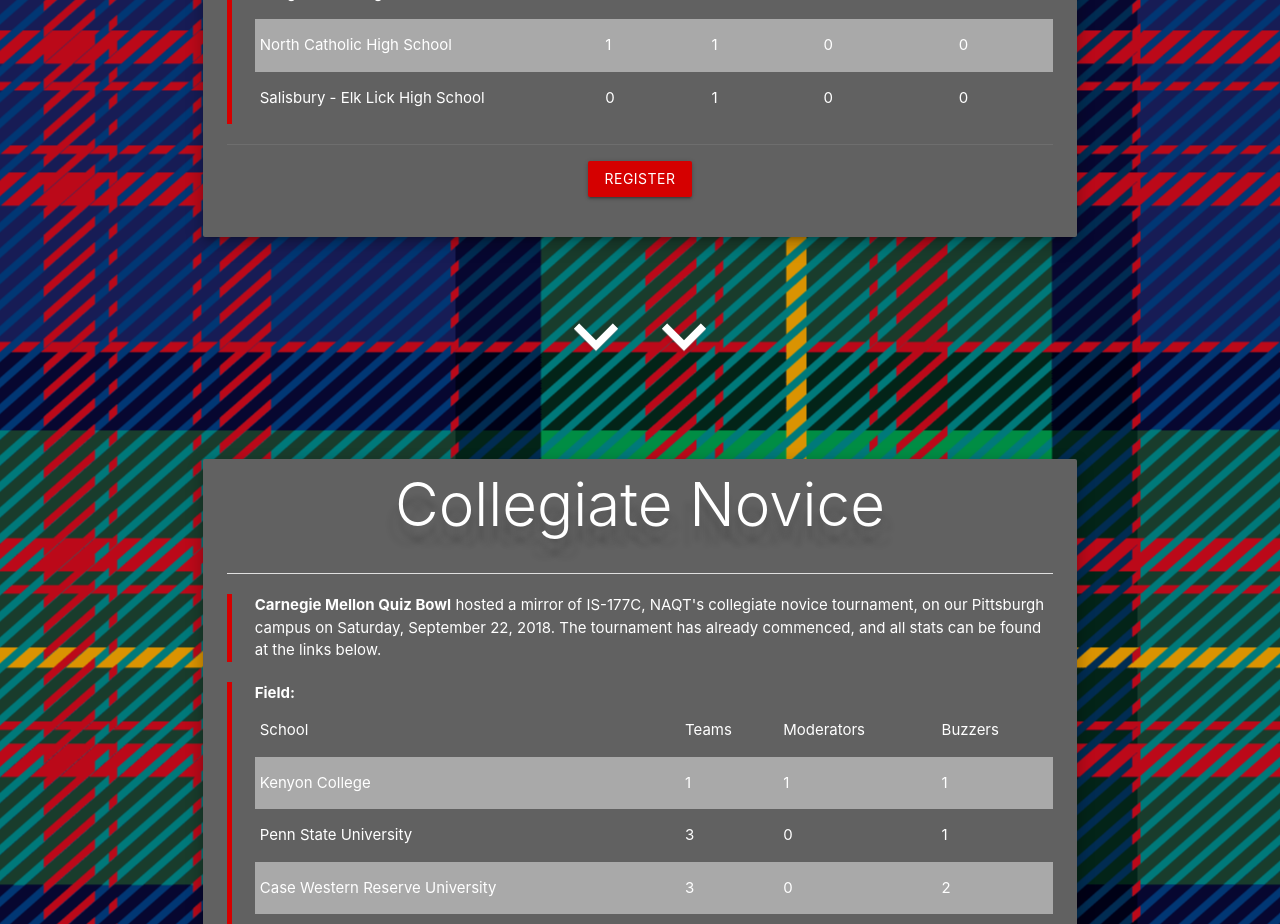
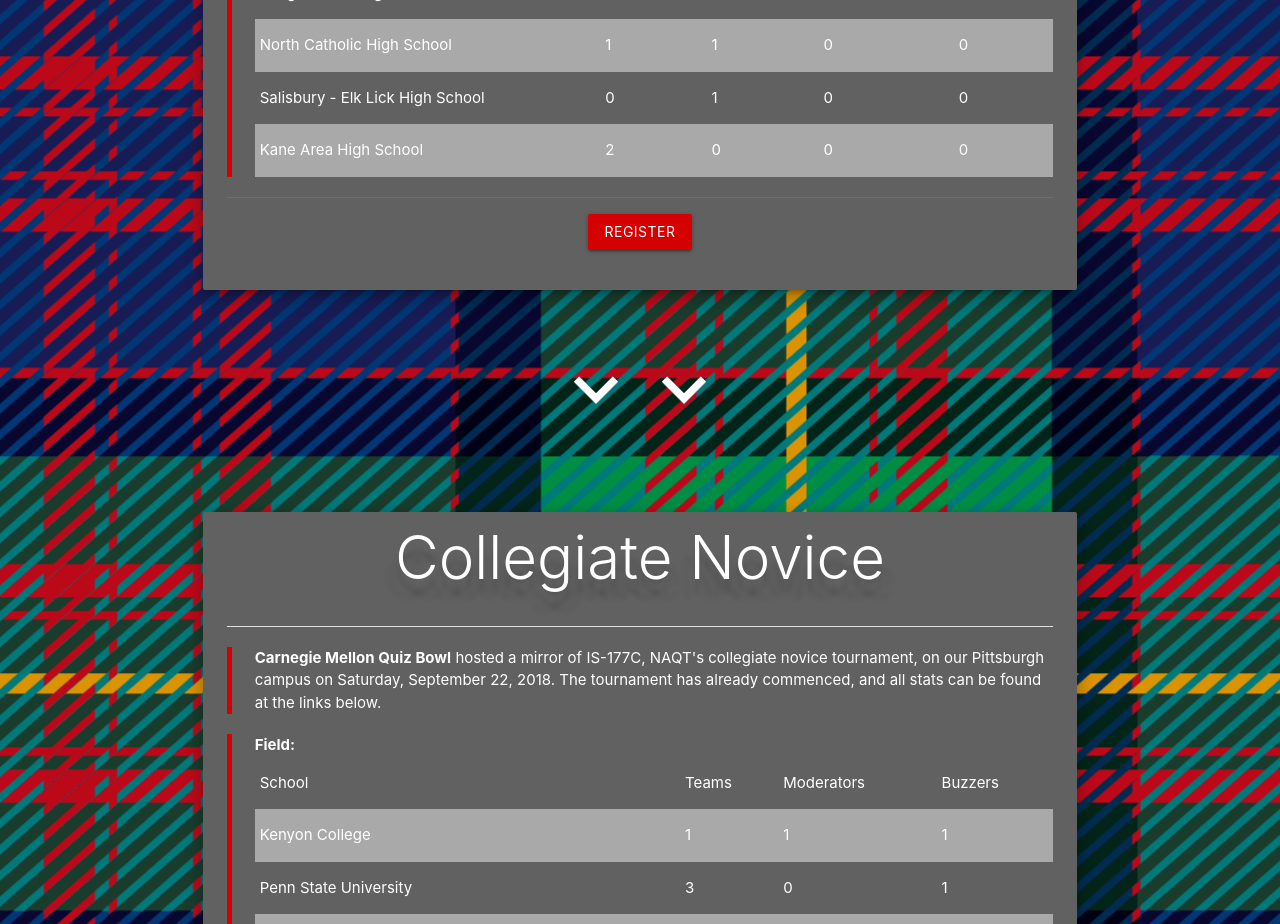
Before and after one commit to AquilaeoPhoenixPrime/cmu-qb, a plain HTML site: page events.html in a window 1280 px wide. Shown: the part 2620-3544 px from the top of the page. Drawn offline with nearby package versions, Linux system fonts and the light colour scheme.

Commit message:
added Kane to MB field

```diff
--- a/events.html
+++ b/events.html
@@ -147,6 +147,13 @@
                                             	<td>0</td>
                                             	<td>0</td>
                                             </tr>
+                                            <tr>
+                                                <td>Kane Area High School</td>
+                                                <td>2</td>
+                                                <td>0</td>
+                                                <td>0</td>
+                                                <td>0</td>
+                                            </tr>
                                         </table><i></i></blockquote>
                                     <div class="center card-action"><a class="accent-4 red btn button-3d waves-effect waves-light" onclick='toggleHidden("#mb-registration")'>Register</a></div>
                                 </div>
```
